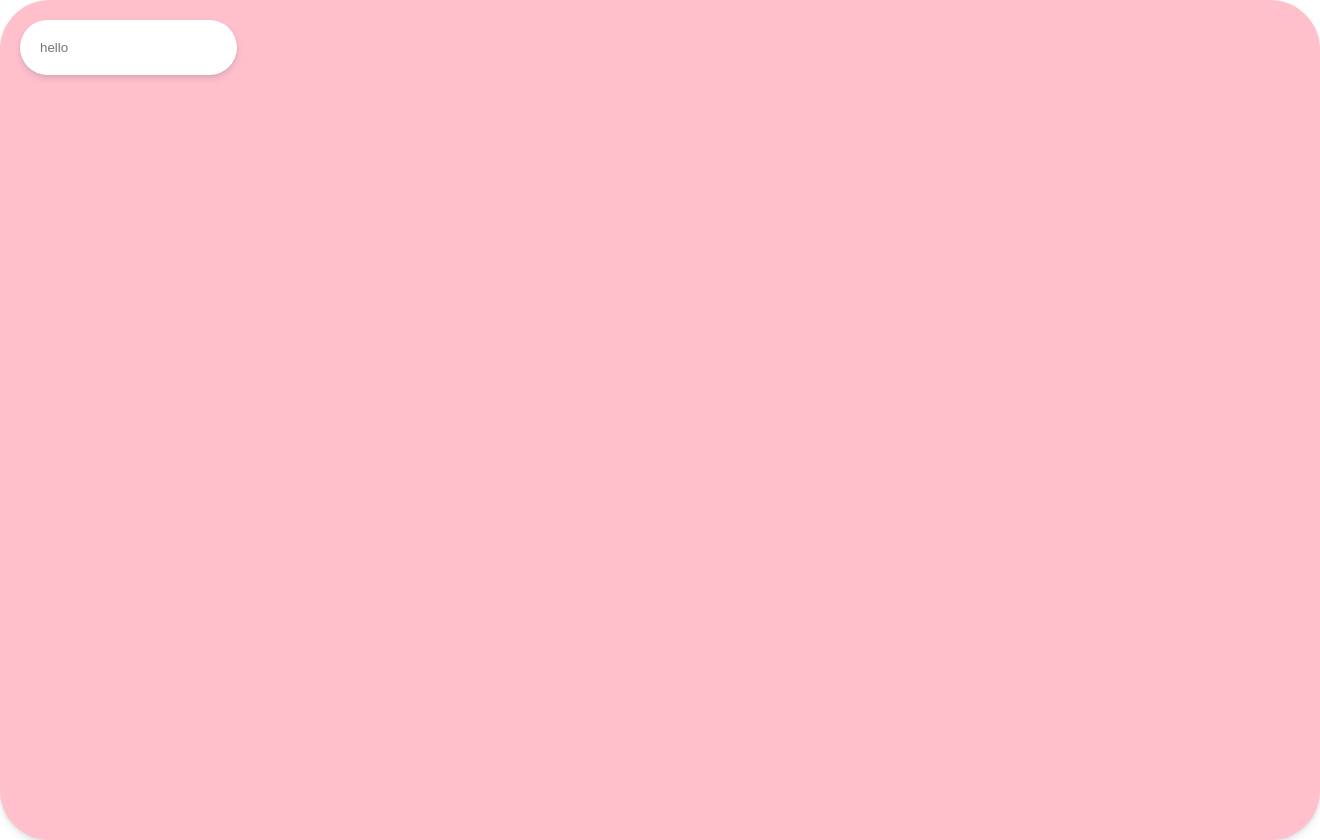
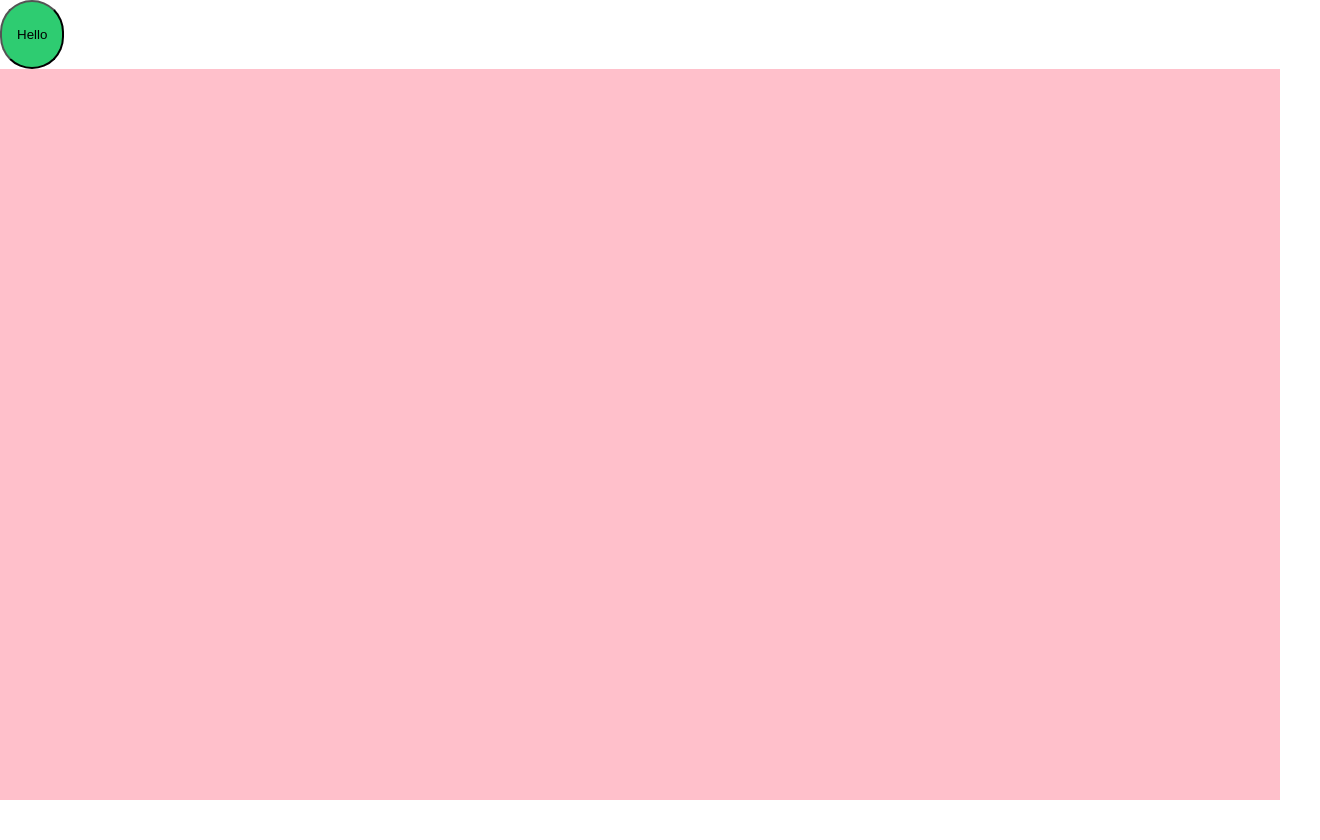
Before and after one commit to pongdang/blog.pongdang.me, a React (Create React App) app: page / in a window 1280 px wide. Shown: the whole page, 1320 px wide, since content can reach past the window. After the commit the page ends 800 px from the top, so only its background shows below. Built offline with nearby package versions, Linux system fonts and the light colour scheme.

Commit message:
모든 컴포넌트에 적용할 수 있는 스타일 폴더를 만들고 props로 전달해보앗음

```diff
--- a/src/App.js
+++ b/src/App.js
@@ -1,4 +1,5 @@
-import styled, { createGlobalStyle, css } from "styled-components";
+import styled, { createGlobalStyle, ThemeProvider } from "styled-components";
+import theme from "./theme";
 
 const GlobalStyle = createGlobalStyle`
 body {
@@ -7,38 +8,39 @@
 }
 `;
 
-const awesomeCard = css`
-  box-shadow: 0 4px 6px rgba(50, 50, 93, 0.11), 0 1px 3px rgba(0, 0, 0, 0.08);
-  background-color: white;
-  padding: 20px;
-  border-radius: 50px;
-`;
-
 const Container = styled.div`
   height: 100vh;
   width: 100%;
-  ${awesomeCard};
   background-color: pink;
 `;
 
-const Input = styled.input.attrs({
-  // 속성을 넣어줄 수 있다
-  required: true,
-  placeholder: "hello",
-})`
-  border: none;
-  ${awesomeCard};
+const Card = styled.div`
+  background-color: white;
+`;
+
+const Button = styled.button`
+  border-radius: 50px;
+  padding: 25px 15px;
+  background-color: ${(props) => props.theme.successColor};
 `;
 
 function App() {
   return (
     <>
-      <GlobalStyle />
-      <Container>
-        <Input />
-      </Container>
+      <ThemeProvider theme={theme}>
+        <GlobalStyle />
+        <Container>
+          <Form />
+        </Container>
+      </ThemeProvider>
     </>
   );
 }
 
+const Form = () => (
+  <Card>
+    <Button>Hello</Button>
+  </Card>
+);
+
 export default App;
--- /dev/null
+++ b/src/theme.js
@@ -0,0 +1,7 @@
+const theme = {
+  mainColor: "#3498db",
+  dangerColor: "#e74c3c",
+  successColor: "#2ecc71",
+};
+
+export default theme;
```
